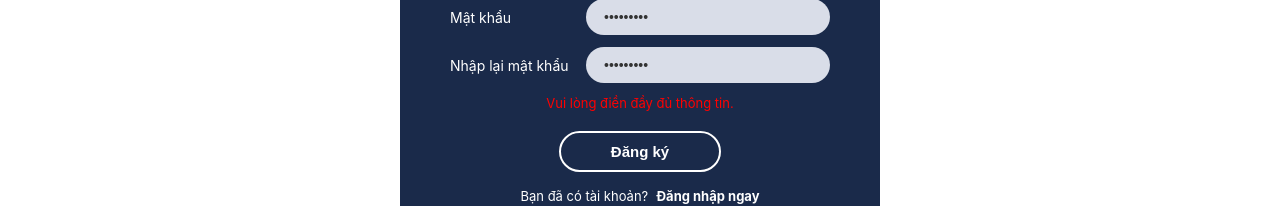
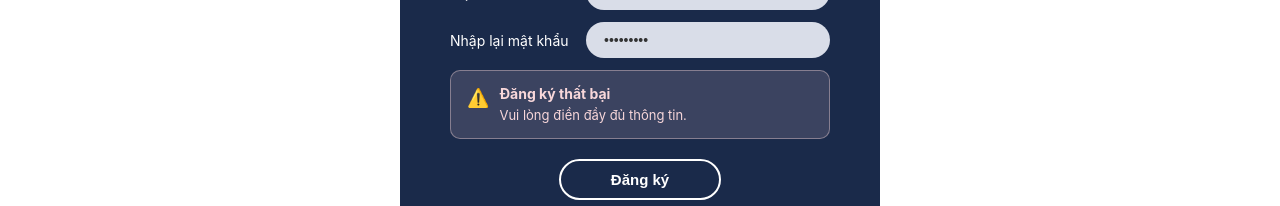
Before and after one commit to Nhatpham12/VISITALK, a React (Vite) app in the folder frontend/: page /signup in a window 1280 px wide. Both pictures are taken after typing "Sample", "2020-01-15", "name@example.com", "Sample", "Sample123", "Sample123" into the empty fields and a click on the button "Đăng ký". Shown: the part 499-705 px from the top of the page. Built offline with nearby package versions, Linux system fonts and the light colour scheme; no server answers.

Commit message:
feat: add registration error alerts + username format validation (frontend + backend)

```diff
--- a/frontend/src/CSS/Signup.css
+++ b/frontend/src/CSS/Signup.css
@@ -170,3 +170,38 @@ body {
 .al-account a:hover {
   text-decoration: underline;
 }
+
+/* Signup Alert */
+.signup-alert {
+  width: 100%;
+  display: flex;
+  align-items: flex-start;
+  gap: 10px;
+  padding: 12px 16px;
+  border-radius: 10px;
+  font-size: 13px;
+  line-height: 1.5;
+}
+
+.signup-alert__icon {
+  font-size: 18px;
+  flex-shrink: 0;
+  margin-top: 1px;
+}
+
+.signup-alert__content strong {
+  display: block;
+  margin-bottom: 2px;
+  font-size: 14px;
+}
+
+.signup-alert__content p {
+  margin: 0;
+  font-size: 13px;
+}
+
+.signup-alert--error {
+  background-color: rgba(248, 215, 218, 0.15);
+  border: 1px solid rgba(248, 215, 218, 0.4);
+  color: #f8d7da;
+}
--- a/frontend/src/pages/Signup.jsx
+++ b/frontend/src/pages/Signup.jsx
@@ -43,6 +43,14 @@ const Signup = () => {
     }
     if (password !== password2) {
       setError("Mật khẩu nhập lại không khớp.");
+      return;
+    }
+    if (/[ăâđêôơưàáảãạằắẳẵặèéẻẽẹềếểễệìíỉĩịòóỏõọồốổỗộờớởỡợùúủũụừứửữựỳýỷỹỵ]/i.test(username)) {
+      setError("Tên đăng nhập không được chứa ký tự tiếng Việt có dấu.");
+      return;
+    }
+    if (!/^[a-zA-Z0-9_]+$/.test(username)) {
+      setError("Tên đăng nhập chỉ được chứa chữ cái, số và dấu gạch dưới.");
       return;
     }
 
@@ -150,9 +158,13 @@ const Signup = () => {
           ))}
 
           {error && (
-            <p className="error-msg" style={{ color: "red", fontSize: "13px" }}>
-              {error}
-            </p>
+            <div className="signup-alert signup-alert--error">
+              <span className="signup-alert__icon">⚠️</span>
+              <div className="signup-alert__content">
+                <strong>Đăng ký thất bại</strong>
+                <p>{error}</p>
+              </div>
+            </div>
           )}
 
           <div className="sign-up-but">
```
Also changed, not shown: 1 other file (tests, documents, lock files or other folders).
